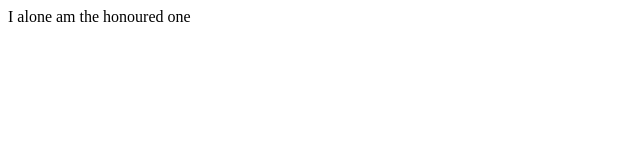
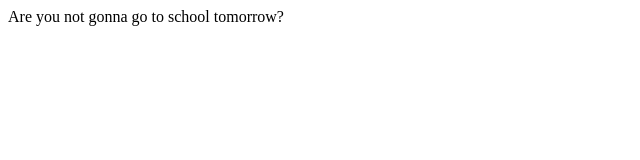
Before and after one commit to Attfa/solid-computing-machine, a plain HTML site: page index.html in a window 1280 px wide. Shown: the whole page, without its empty margins (0-640 px from the left). Drawn offline with Linux system fonts and the light colour scheme.

Commit message:
Update index.html

```diff
--- a/index.html
+++ b/index.html
@@ -1,3 +1,3 @@
 <body>
-  I alone am the honoured one
+  Are you not gonna go to school tomorrow?
 </body>
```
